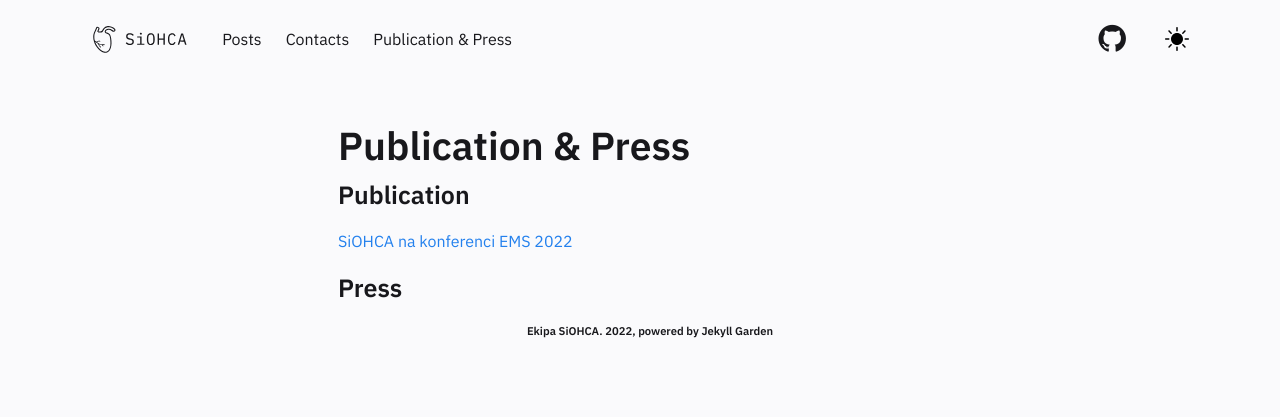
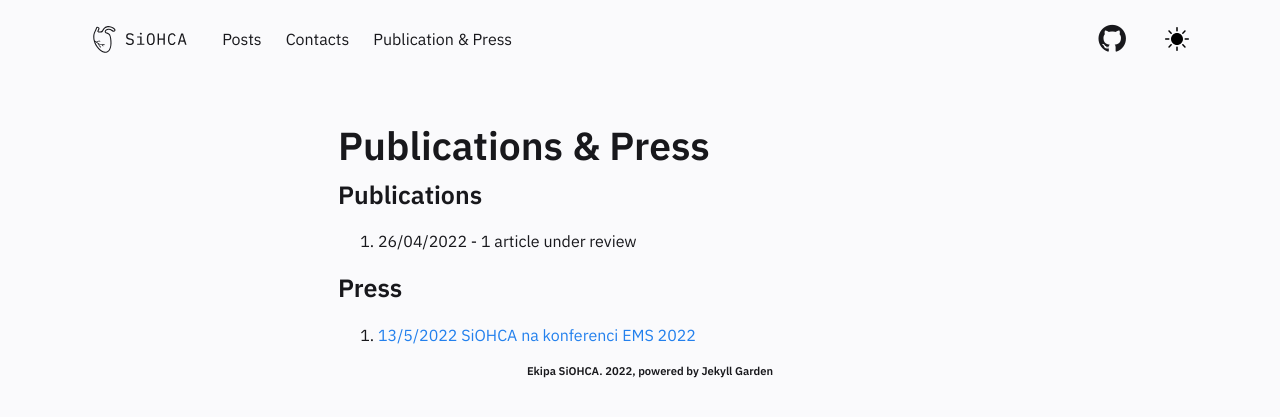
Before and after one commit to SterArcher/OHCA-registry-Slovenia, a Jekyll site: the page built from Publication.md, in a window 1280 px wide. Shown: the top 417 px of the page. Built offline with Jekyll 4.4.1, drawn with Linux system fonts in a browser that asks for light colours; nearby versions of some CDN libraries.

Commit message:
minor fixes
numbered list
Siohca na konferenci ems from publications to press
add one publication as an article under review

```diff
--- a/Publication.md
+++ b/Publication.md
@@ -1,13 +1,14 @@
 ---
 layout: Post
-permalink: /publication/
-title: Publication & Press
+permalink: /publications/
+title: Publications & Press
 content-type: eg
 ---
 
 
-### Publication
-[SiOHCA na konferenci EMS 2022](https://www.um.si/objava/siohca-na-konferenci-ems-2022/)
+### Publications
+1. 26/04/2022 - 1 article under review
 
 
 ### Press
+1. [13/5/2022 SiOHCA na konferenci EMS 2022](https://www.um.si/objava/siohca-na-konferenci-ems-2022/)
```
